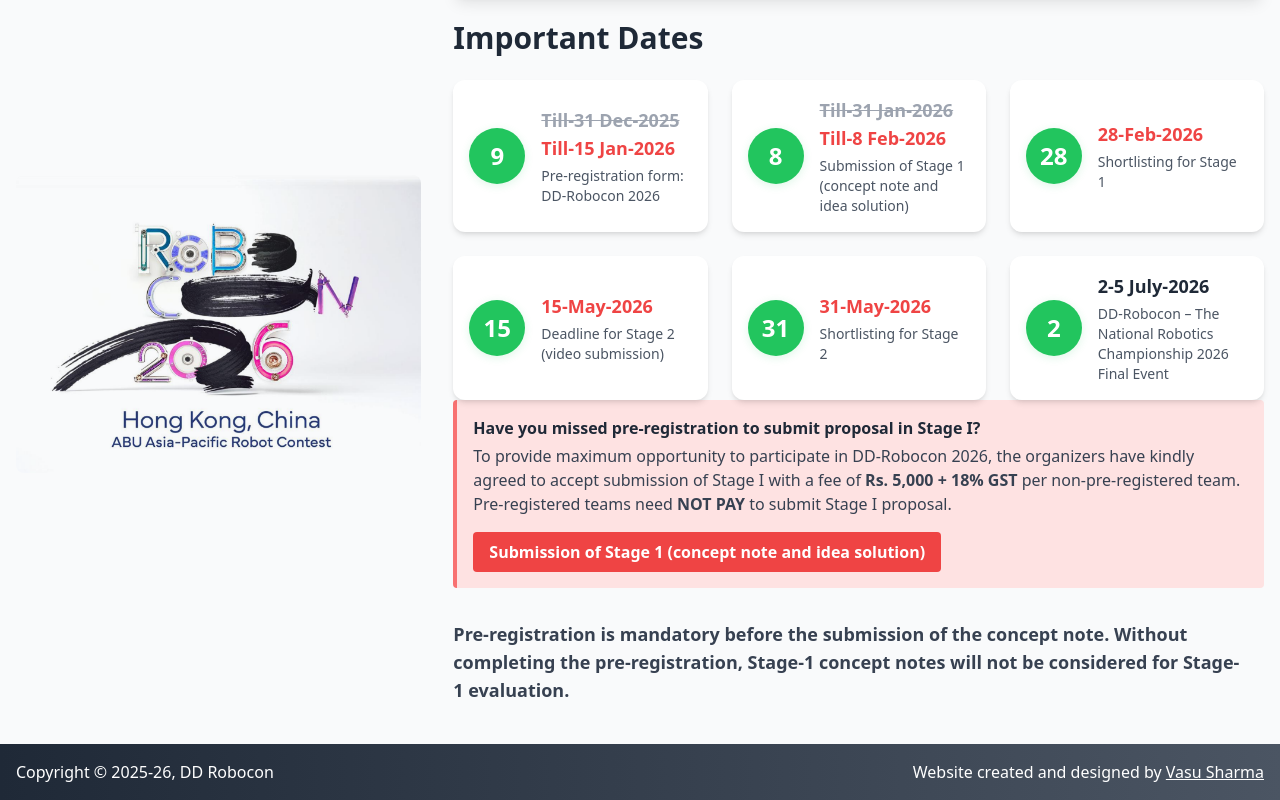
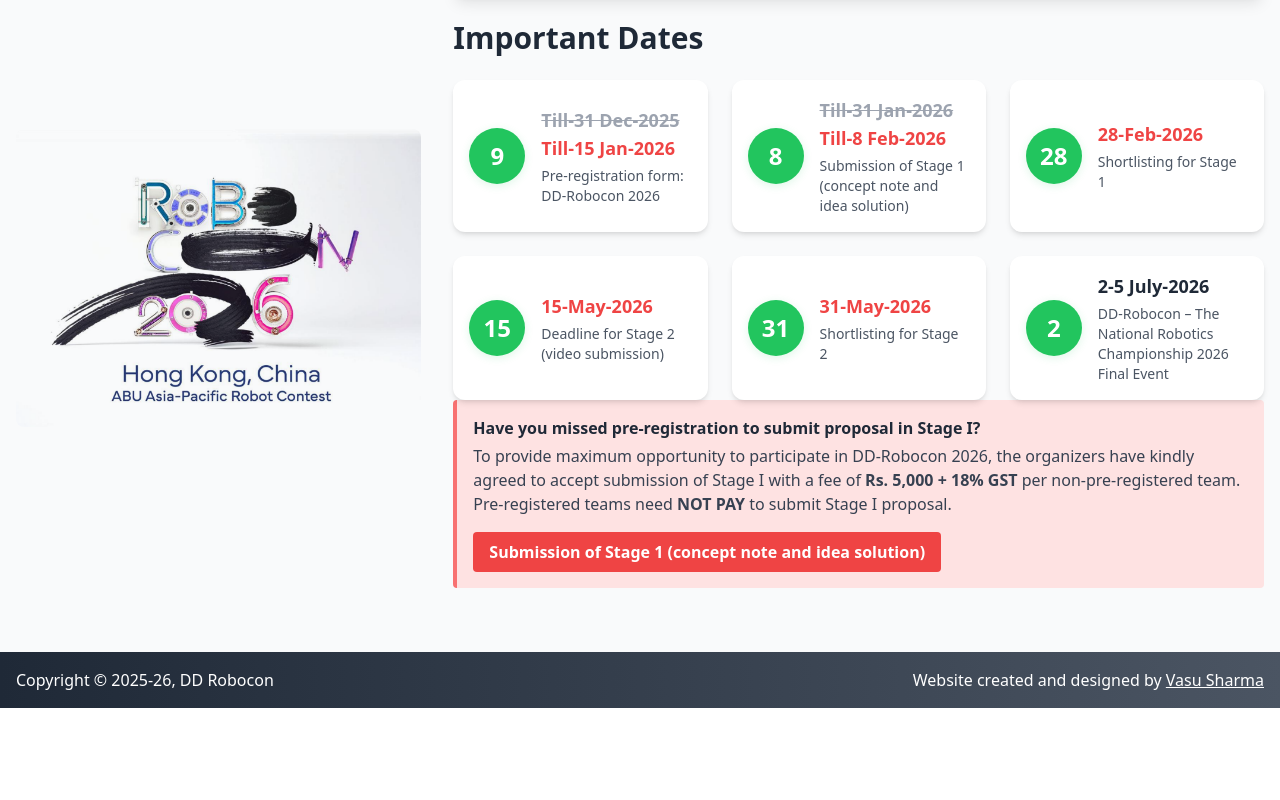
Before and after one commit to vasusharma-code/ddr-2026, a React (Create React App) app: page / in a window 1280 px wide. Shown: the part 956-1756 px from the top of the page. After the commit the page ends 1664 px from the top, so only its background shows below. Built offline with nearby package versions, Linux system fonts and the light colour scheme.

Commit message:
Again UI Changes

```diff
--- a/src/components/Hero.jsx
+++ b/src/components/Hero.jsx
@@ -264,11 +264,11 @@
                 </a>
               </div>
               {/* Add mandatory pre-registration note */}
-              <div className="mt-8 text-gray-700 text-base md:text-lg font-semibold">
+              {/* <div className="mt-8 text-gray-700 text-base md:text-lg font-semibold">
                 Pre-registration is mandatory before the submission of the
                 concept note. Without completing the pre-registration, Stage-1
                 concept notes will not be considered for Stage-1 evaluation.
-              </div>
+              </div> */}
             </div>
           </div>
         </div>
```
